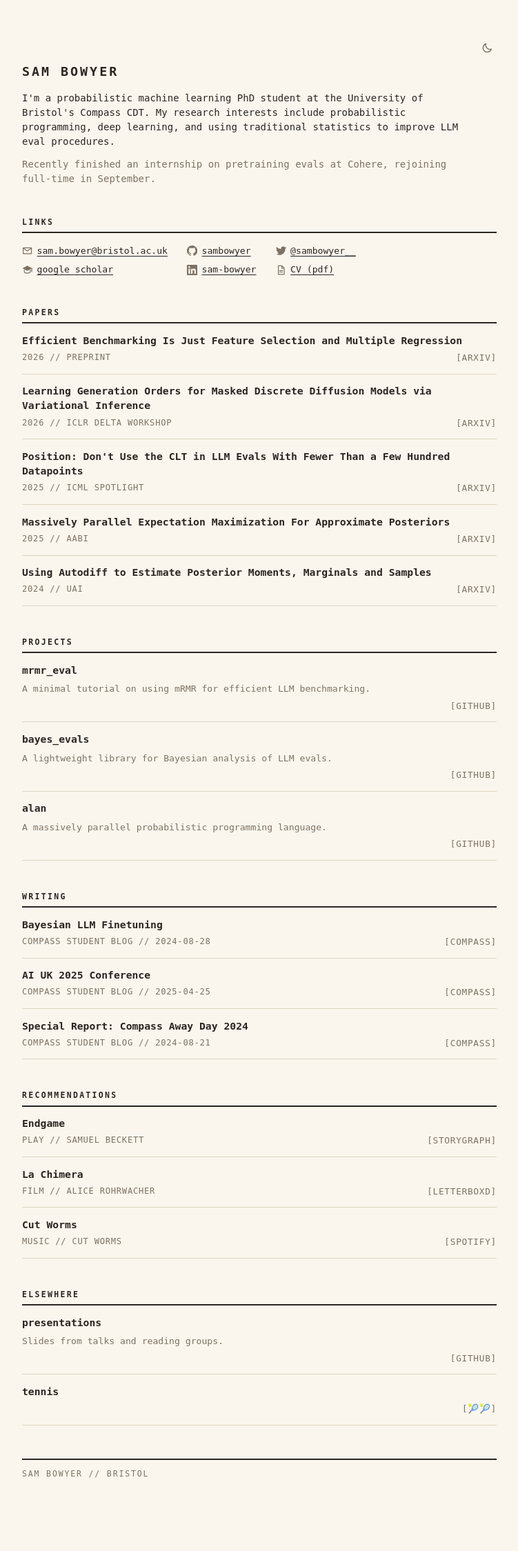
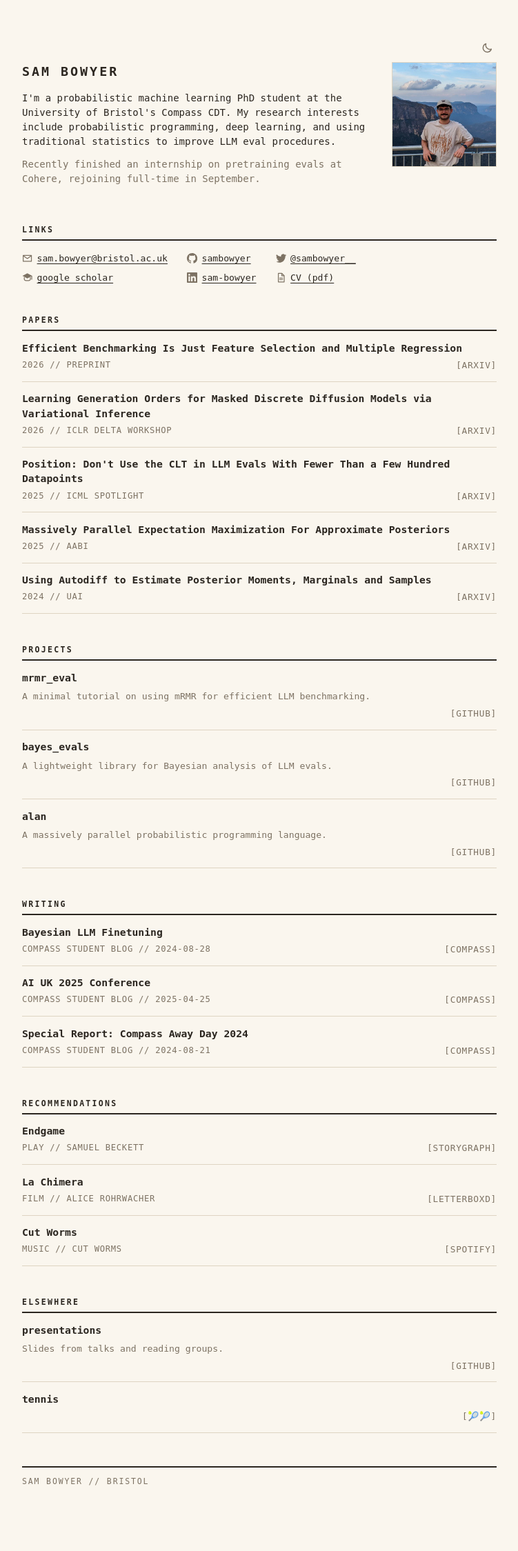
Before and after one commit to sambowyer/sambowyer.github.io, a Jekyll site: the page built from index.html, in a window 1280 px wide. Shown: the whole page at 69% size, without its empty margins (264-1015 px from the left). Built offline with Jekyll 4.4.1, drawn with Linux system fonts in a browser that asks for light colours.

Commit message:
Add portrait to the masthead
Strip EXIF before publishing: the original carried GPS coordinates
(-33.628, 150.311), a capture timestamp and the device model, all of
which would have been served publicly with the file.

Also downscale 1262px -> 480px and re-encode (284K -> 40K); it renders
at 9.5rem, so 480px covers 2x displays.

Sits right of the bio on wide screens and stacks beneath it under 560px.

Co-Authored-By: Claude Opus 5 <noreply@anthropic.com>

```diff
--- a/_layouts/home.html
+++ b/_layouts/home.html
@@ -9,9 +9,13 @@ layout: default
 <div class="topbar">{%- include theme_toggle.html -%}</div>
 
 <header class="masthead">
-  <h1>{{ site.title }}</h1>
-  <p>{{ c.bio }}</p>
-  <p class="now">{{ c.now }}</p>
+  <div class="masthead__text">
+    <h1>{{ site.title }}</h1>
+    <p>{{ c.bio }}</p>
+    <p class="now">{{ c.now }}</p>
+  </div>
+  <img class="masthead__photo" src="{{ '/assets/sambowyer.jpg' | relative_url }}"
+       alt="Sam Bowyer" width="480" height="480" loading="lazy" decoding="async">
 </header>
 
 <h2>Links</h2>
--- a/_sass/_layout.scss
+++ b/_sass/_layout.scss
@@ -23,7 +23,20 @@ a { color: var(--fg); text-decoration: underline; text-underline-offset: 3px; te
 a:hover { background: var(--hl); color: var(--hl-fg); text-decoration: none; }
 
 // ---- masthead ----
-.masthead { margin-bottom: 2.5rem; }
+// Text left, portrait right; stacks under the text on narrow screens.
+.masthead {
+  margin-bottom: 2.5rem;
+  display: grid;
+  grid-template-columns: 1fr auto;
+  gap: 0 2rem;
+  align-items: start;
+}
+.masthead__photo {
+  width: 9.5rem;
+  height: auto;
+  display: block;
+  border: 1px solid var(--rule-soft);
+}
 .masthead h1 {
   margin: 0 0 0.9rem;
   font-size: 1.15rem;
@@ -113,6 +126,8 @@ img { max-width: 100%; height: auto; }
 
 @media (max-width: 560px) {
   .entry__line { flex-direction: column; }
+  .masthead { grid-template-columns: 1fr; gap: 1.5rem 0; }
+  .masthead__photo { width: 8rem; }
   // max-content columns overflow a narrow viewport ("google scholar" is wide),
   // so drop the fixed grid and let the links wrap.
   .links { display: flex; flex-wrap: wrap; gap: 0.5rem 1.25rem; }
```
Also changed, not shown: assets/sambowyer.jpg (added).
